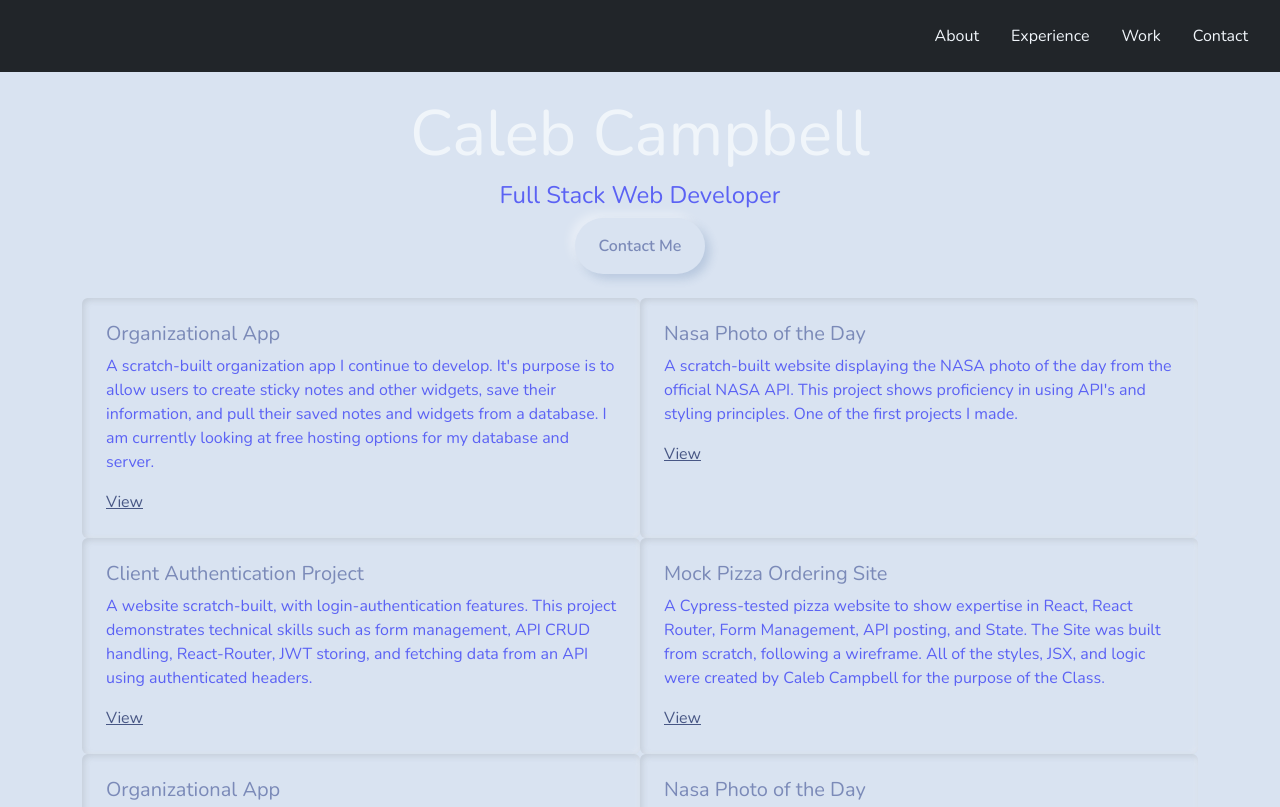
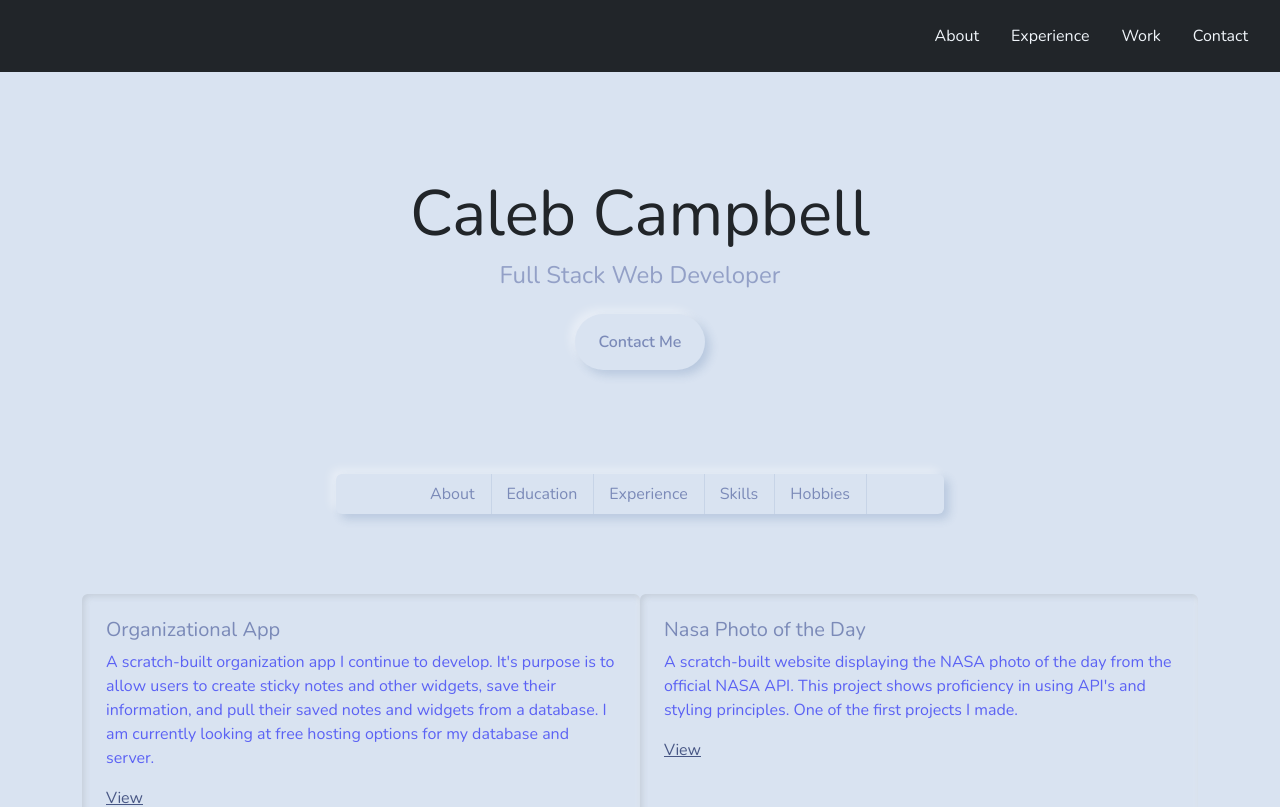
Before and after one commit to Caleb-Campbell/bootstrap-portfolio, a React (Vite) app: page / in a window 1280 px wide. Shown: the top 807 px of the page. Built offline with nearby package versions, Linux system fonts and the light colour scheme.

Commit message:
about section layed out

```diff
--- a/src/components/About.jsx
+++ b/src/components/About.jsx
@@ -1,8 +1,44 @@
 import React from 'react'
+import { Tabs, Tab, Stack, Button } from 'react-bootstrap'
 
 export default function About() {
   return (
-    <div id='about'>
+    <div style={{width: '50%', margin: '0 auto', marginTop: '5em', marginBottom: '5em'}} id='about'>
+        <Tabs
+        defaultActiveKey='profile'
+        id='uncontrolled-tab-example'
+        className='mx-3'
+        style={{ display: 'flex', justifyContent: 'center', margin: '0 auto'}}
+        >
+            <Tab eventKey='home' title='About'>
+                <p className='mt-3 border-'>
+                Hey there! It's important to know who you'll be working with. First and foremost, I learned a long time ago that few things bring more satisfaction in life than doing a job well. I found an immense amount of this feeling while learning to code. I distinctly remember the first webpage, server, database I made, and the pride I felt in creating these things.
+                </p>
+            </Tab>
+            <Tab eventKey='education' title='Education'>
+                <p className='mt-3 border-'>
+                I began my post-highschool education at BYU-Idaho. I enrolled as a Web Development and Design major. I immediately loved the classes that taught me about the web and taught me programming skills. However, these classes were all isolated, and very slow. I never got to see the full picture, just tiny snippits. So in addition to my schoolwork and job, I began taking free courses online in HTML, CSS, and JavaScript. I began learning much more in my dorm than in the classroom, and decided I would go for a less-traditional means of education with the hope of learning more at a pace suited better for myself. I completed the 2 week free trial offered by BloomTech, and was immediately hooked. I felt in control of my learning pace and got the depth I wanted. I learned best practices for the industry, as well as how to contribute to projects and keep a timeline.
+                </p>
+            </Tab>
+            <Tab eventKey='experience' title='Experience'>
+                <p className='mt-3 border-'>
+                I have a lot of menial labor jobs, which doesn't look awesome, but hey I can work.
+                </p>
+                <Button variant='secondary'>See My Work</Button>
+            </Tab>
+            <Tab eventKey='skills' title='Skills'>
+                <p className='mt-3 border-'>
+                I use React, Express, and SQL to create projects that make me really happy.
+                </p>
+            </Tab>
+            <Tab eventKey='hobbies' title='Hobbies'>
+                <p className='mt-3 border-'>
+                I do a few things: Chess, Models, and Hydroponics.
+                </p>
+                <Button variant='secondary'>See My Hydroponics</Button>
+            </Tab>
+
+        </Tabs>
     </div>
   )
 }
--- a/src/components/TitlePage.jsx
+++ b/src/components/TitlePage.jsx
@@ -3,11 +3,11 @@ import { Stack, Button } from 'react-bootstrap'
 
 export default function TitlePage() {
   return (
-    <Stack className='col-md-5 mx-auto text-center'>
+    <Stack style={{marginTop: '5em'}} className='mx-auto text-center'>
         <div className='m-4 bg-tertiary'>
-          <h1 className='text-light' style={{fontSize: '4em'}}>Caleb Campbell</h1>
-          <h2 className='text-info' style={{fontSize: '1.5em'}}>Full Stack Web Developer</h2>
-          <Button className='' variant='light' >Contact Me</Button>
+          <h1 className='text-dark' style={{fontSize: '4em'}}>Caleb Campbell</h1>
+          <h2 className='text-muted' style={{fontSize: '1.5em'}}>Full Stack Web Developer</h2>
+          <Button className='mt-3' variant='light' >Contact Me</Button>
         </div>
     </Stack>
   )
```
